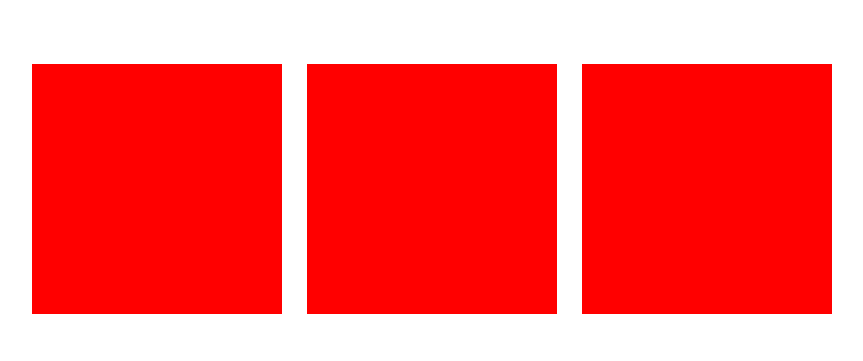
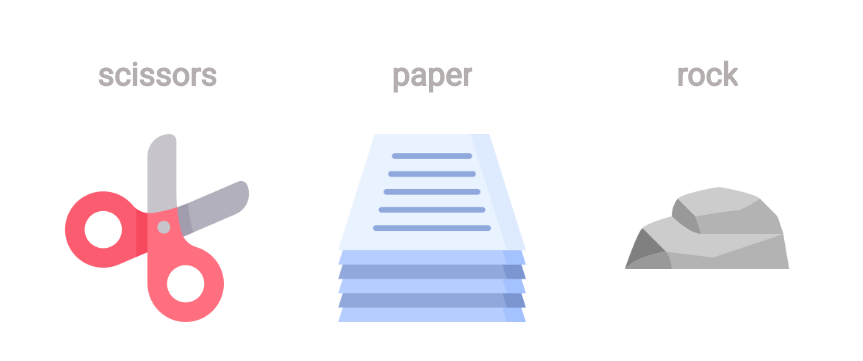
Before and after one commit to Andrewyuhu/rps-v2, a plain HTML site: page index.html in a window 1280 px wide. Shown: the part 211-572 px from the top of the page, without its empty margins (208-1071 px from the left). Drawn offline with Linux system fonts and the light colour scheme.

Commit message:
Added icons and animations

```diff
--- a/index.html
+++ b/index.html
@@ -10,10 +10,21 @@
 <body>
     <div class="main-container">
         <div class="game-container">
-            <div class="game-option rock"></div>
-            <div class="game-option paper"></div>
-            <div class="game-option scissors"></div>
+            <div class="game-option scissors">
+                <div class="option-header scissors-header">scissors</div>
+                <img id="scissors" src="./images/scissors.png" alt="scissors">
+            </div>
+            <div class="game-option paper">
+                <div class="option-header paper-header">paper</div>
+                <img id="paper" src="./images/paper.png" alt="paper">
+            </div>
+            <div class="game-option rock">
+                <div class="option-header rock-header">rock</div>
+                <img id="rock" src="./images/stone.png" alt="rock">
+            </div>
         </div>
     </div>
+
+
 </body>
 </html>
--- a/styles.css
+++ b/styles.css
@@ -1,7 +1,11 @@
+
+@import url('https://fonts.googleapis.com/css2?family=Roboto&display=swap');
+
 * {
     box-sizing:border-box;
     padding:0;
     margin:0;
+    font-family: 'Roboto', sans-serif;
 }
 
 /** MAIN SECTION **/
@@ -19,8 +23,14 @@
 }
 
 .game-option {
+    font-size: 32px;
+    font-weight:bolder;
+    gap: 40px;
+    display:flex;
+    flex-direction:column;
+    justify-content: center;
+    align-items: center;
     position:relative;
-    background-color: red;
     width:250px;
     height:250px;
 }
@@ -29,26 +39,71 @@
     position:absolute;
     display:inline-block;
     height:10px;
+    border-radius:5px;
     width:0;
-    left:50%;
-    bottom:-10px;
+    left:0;
+    bottom:-50px;
     content:'';
     background-color: black;
-    transition: width 0.25s ease 0s, left 0.25s ease 0s;
+    transition: width 0.3s ease 0s, left 0.3s ease 0s;
 }
 
 .game-option.rock::after {
-    background-color: #F6A8A6;
+    background-color: #C0ECCC;
 }
 .game-option.paper::after {
     background-color: #A5C8E4;
 
 }
 .game-option.scissors::after {
-    background-color: #C0ECCC;
+    background-color:  #F6A8A6;
 }
 
 .game-option:hover::after {
     width:100%;
-    left: 0;
 }
+
+.game-option img {
+  width:75%;
+    height:75%;
+}
+
+
+
+
+.paper-header {
+  background: linear-gradient(to right, #A5C8E4,#A5C8E4 50%, rgb(181, 174, 174) 50%);
+}
+
+.rock-header {
+  background: linear-gradient(to right, #C0ECCC,#C0ECCC 50%, rgb(181, 174, 174) 50%);
+}
+
+.scissors-header {
+  background: linear-gradient(to right, #F6A8A6,#F6A8A6 50%, rgb(181, 174, 174) 50%);
+}
+
+
+.option-header {
+  font-size:32px;
+  background-position: right;
+  transition: background-position 0.3s ease;
+  background-size:200% 100%;
+  -webkit-background-clip: text;
+  -webkit-text-fill-color: transparent;
+}
+
+.game-option:hover .option-header {
+  background-position: left;
+  transition: background-position 0.3s ease;
+}
+
+.game-option:hover img {
+  transform: scale(1.1);
+  transition: all 0.3s ease-in-out;
+
+}
+
+img {
+  transition: all 0.3s ease-in-out;
+}
```
Also changed, not shown: images/paper.png (added), images/scissors.png (added), images/stone.png (added).
